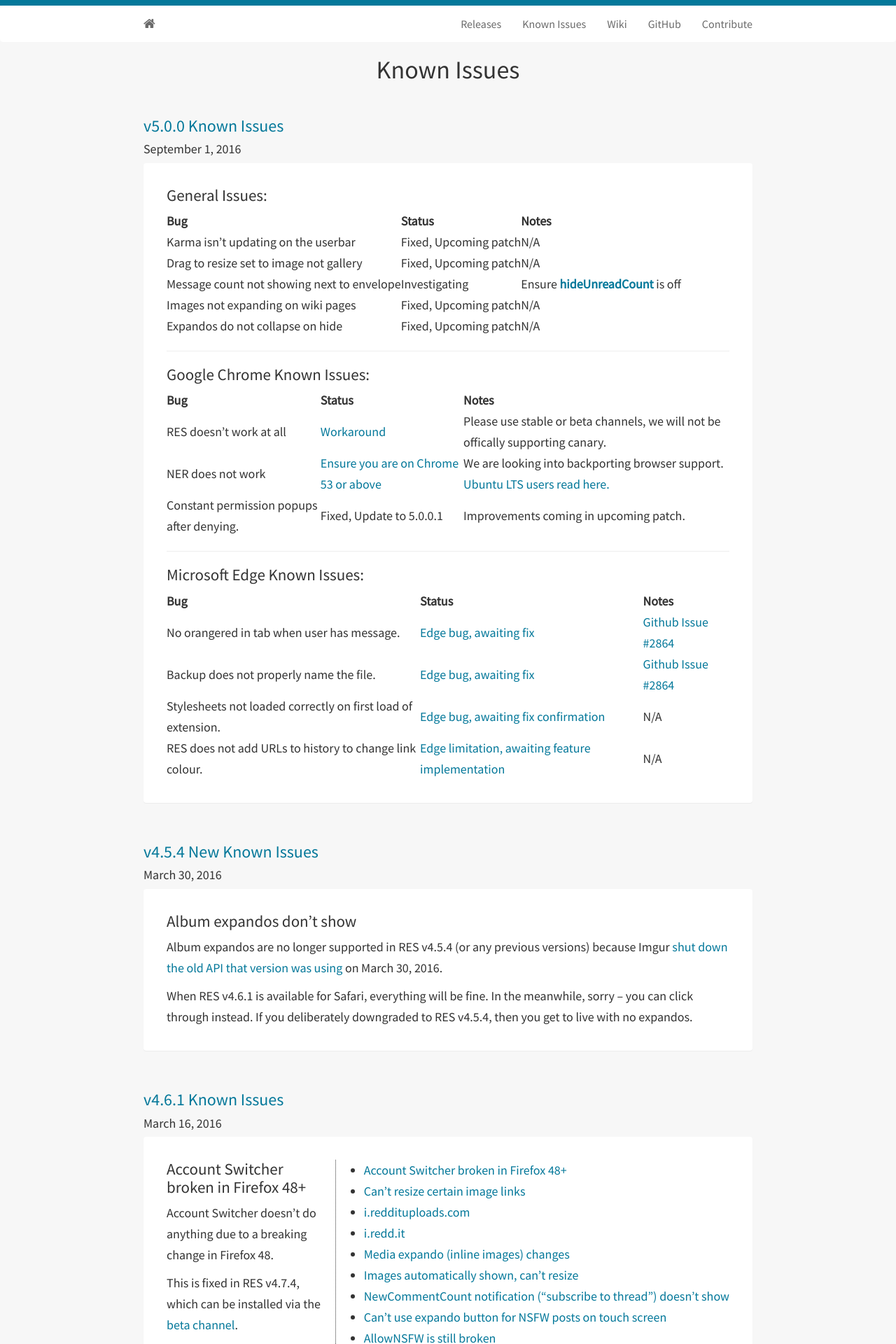
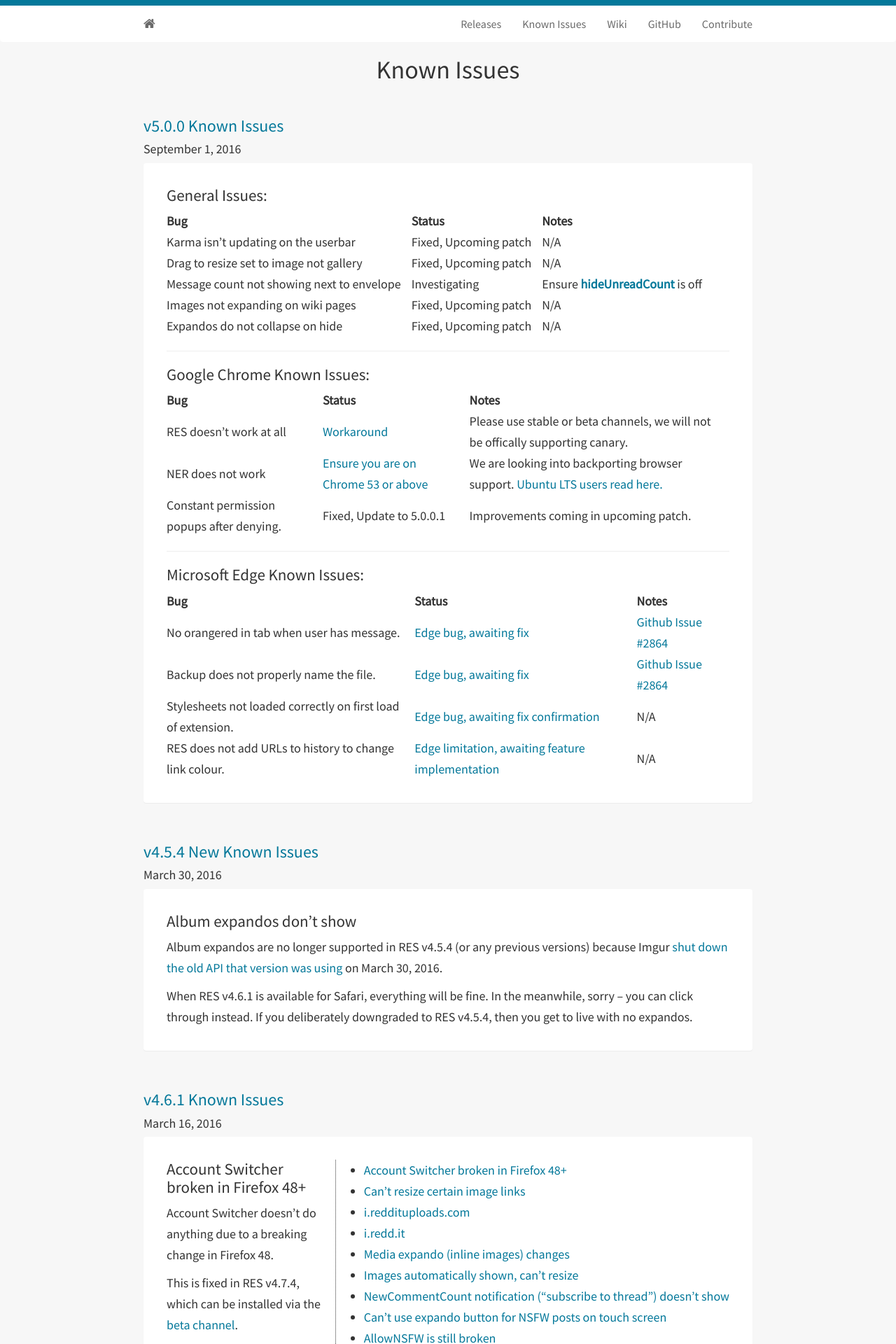
Before and after one commit to Reddit-Enhancement-Suite/Reddit-Enhancement-Suite.github.io, a Jekyll site: the page built from knownissues.html, in a window 1280 px wide. Shown: the top 1920 px of the page at 70% size. Built offline with Jekyll 4.4.1, drawn with Linux system fonts in a browser that asks for light colours; nearby versions of some CDN libraries.

Commit message:
Update table CSS

```diff
--- a/static/css/main.css
+++ b/static/css/main.css
@@ -217,6 +217,10 @@
   border-bottom: 1px #333 dotted;
 }
 
+td {
+  padding-right: 15px;
+}
+
 /* Footer
 -------------------------------------------------- */
 
```
